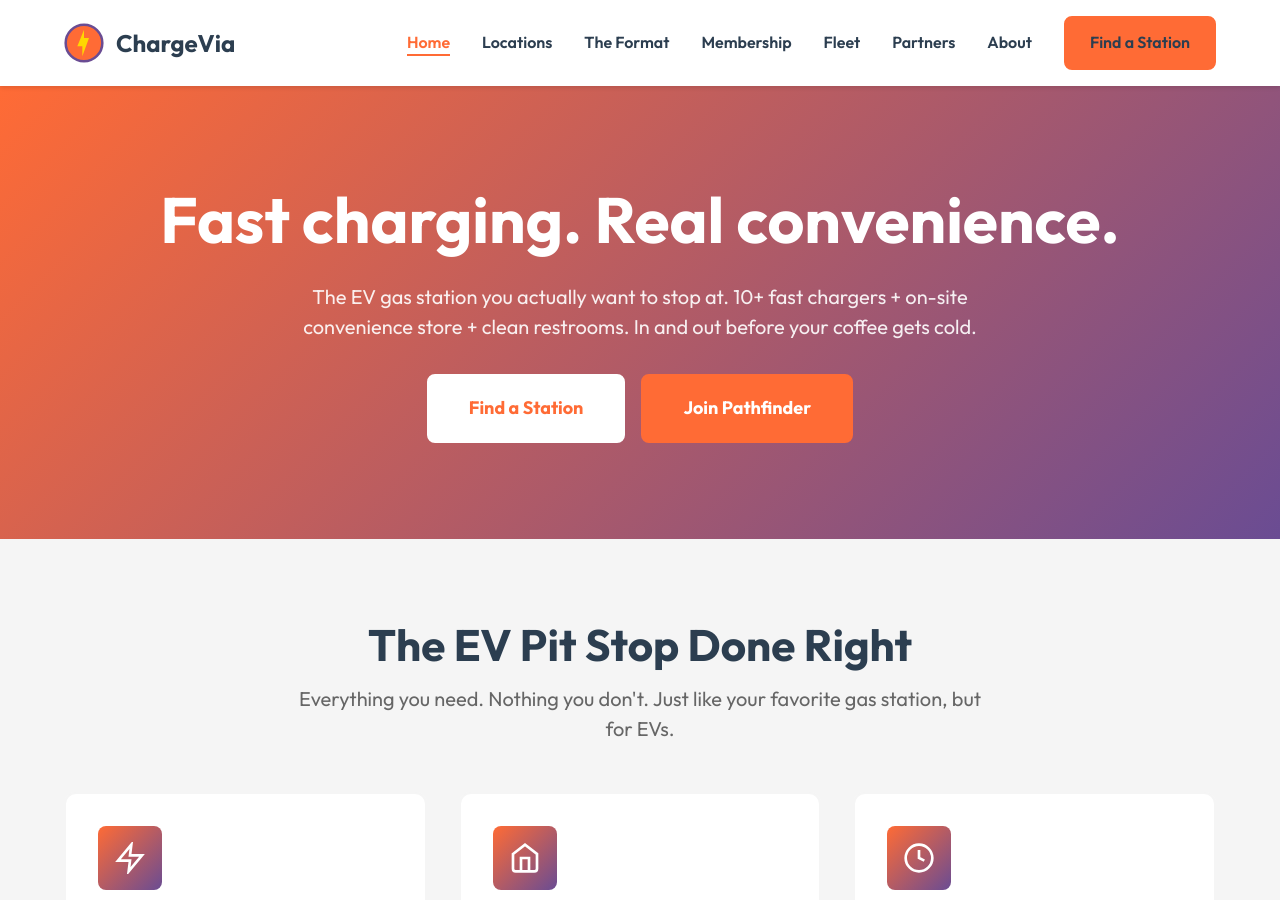
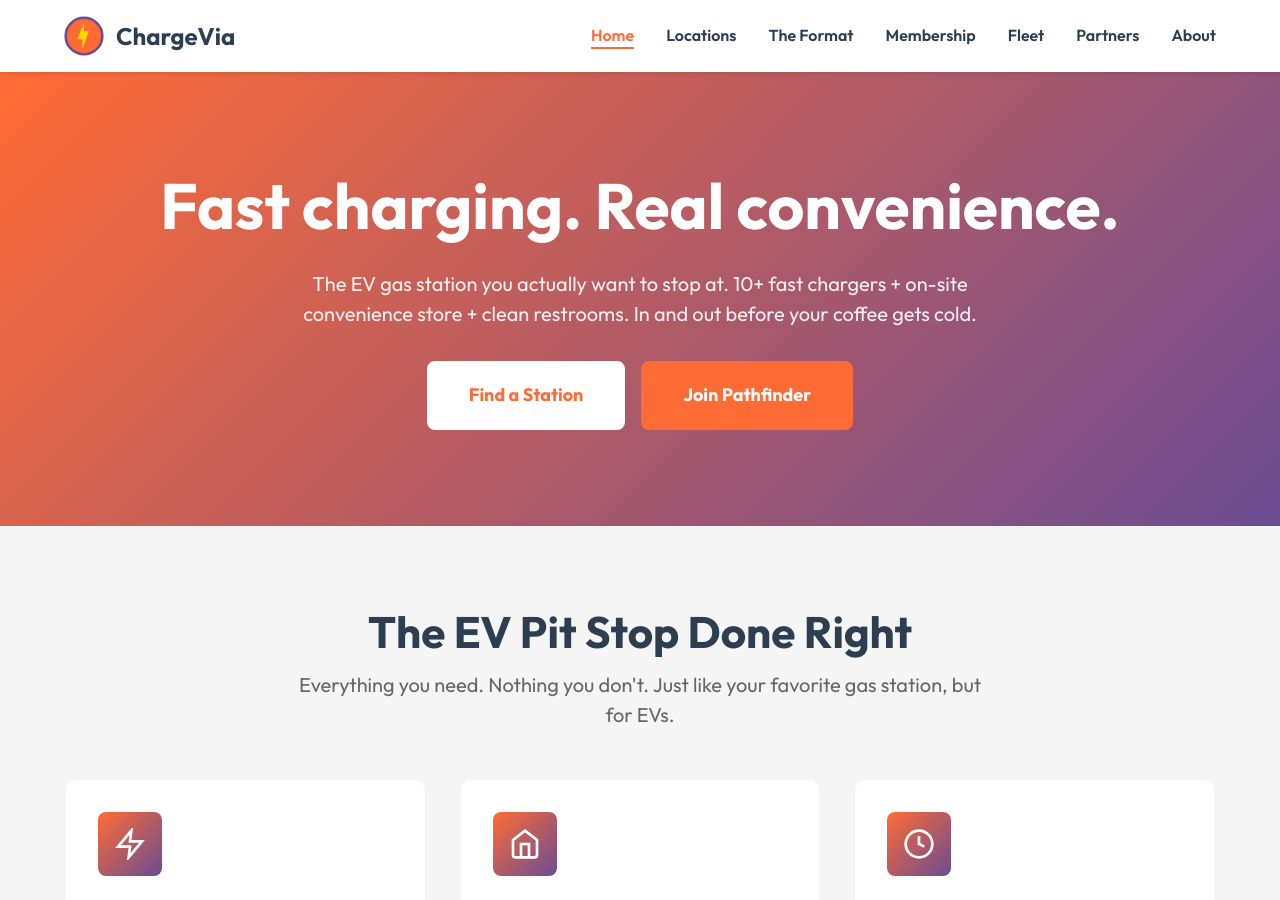
Before and after one commit to Redwood-Mobility/chargevia, a Jekyll site: the page built from index.html, in a window 1280 px wide and 900 px high. Built offline with Jekyll 4.4.1, drawn with Linux system fonts in a browser that asks for light colours.

Commit message:
Update header.html

```diff
--- a/_includes/header.html
+++ b/_includes/header.html
@@ -21,7 +21,6 @@
         <li><a href="{{ '/fleet' | relative_url }}" {% if page.url == '/fleet/' %}class="active"{% endif %}>Fleet</a></li>
         <li><a href="{{ '/partners' | relative_url }}" {% if page.url == '/partners/' %}class="active"{% endif %}>Partners</a></li>
         <li><a href="{{ '/about' | relative_url }}" {% if page.url == '/about/' %}class="active"{% endif %}>About</a></li>
-        <li class="nav-cta"><a href="{{ '/locations' | relative_url }}" class="btn btn-primary">Find a Station</a></li>
       </ul>
     </nav>
   </div>
```
